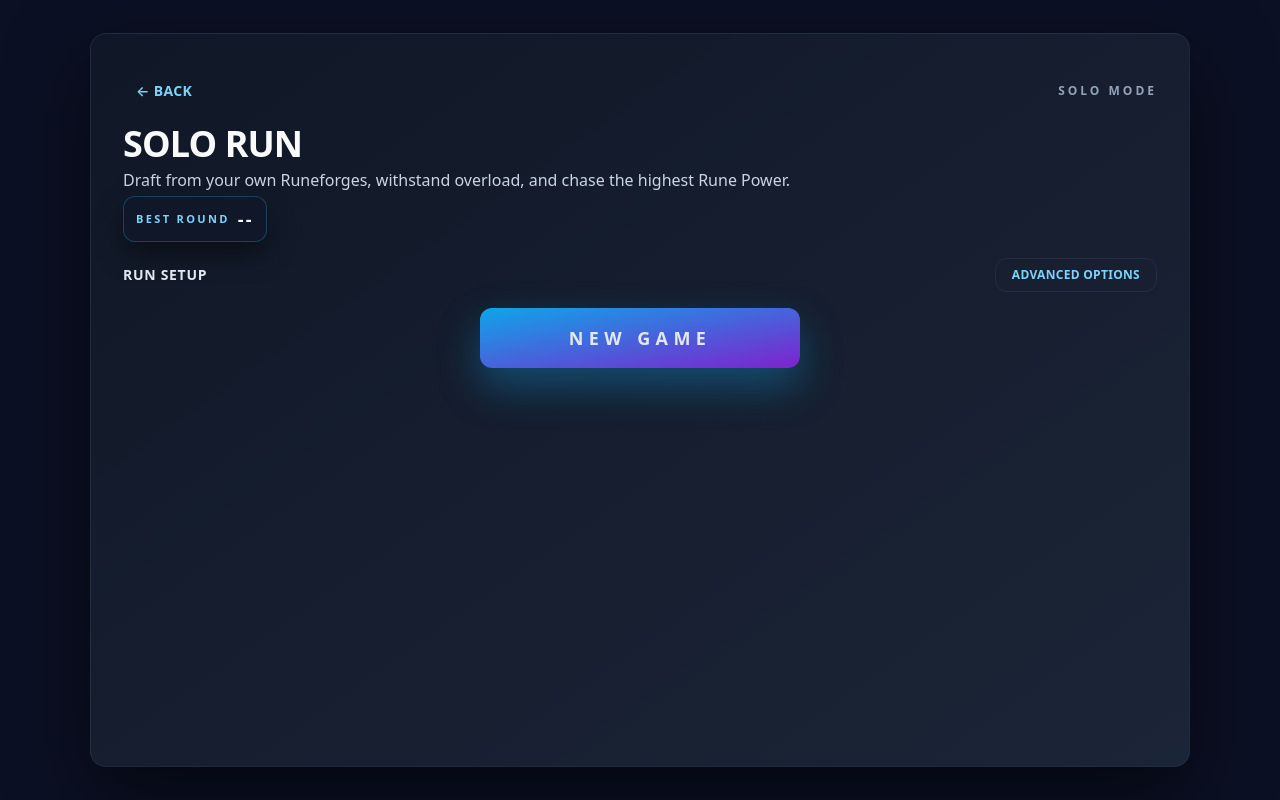
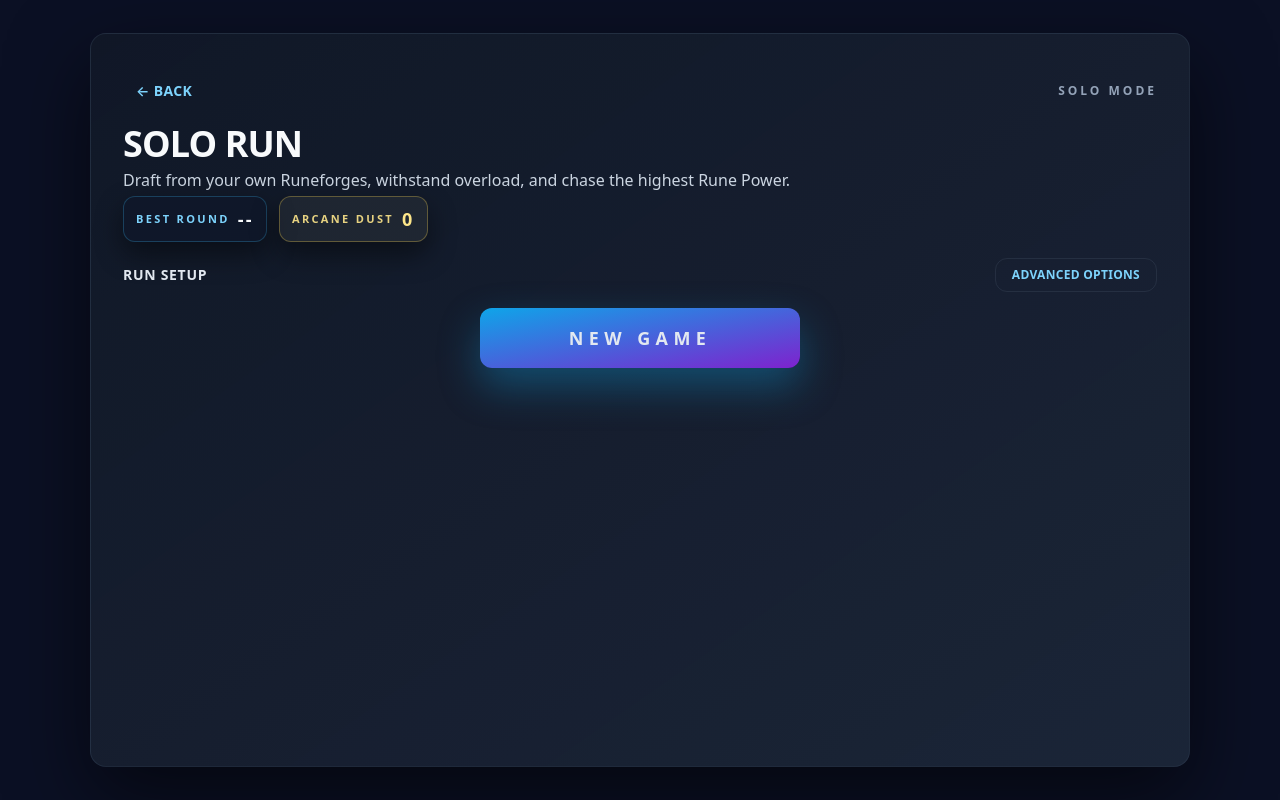
Before and after one commit to vlad92z/necromancer-web, a React (Vite) app: page /solo in a window 1280 px wide. Built offline with nearby package versions, Linux system fonts and the light colour scheme.

Commit message:
Track Arcane Dust

```diff
--- a/src/features/gameplay/components/GameBoardFrame.tsx
+++ b/src/features/gameplay/components/GameBoardFrame.tsx
@@ -111,9 +111,9 @@ export function GameBoardFrame({ gameState, renderContent, variant }: GameBoardF
     lockedPatternLines,
     shouldTriggerEndRound,
     draftSource,
-    round,
     strain,
   } = gameState;
+  const currentRound = useGameplayStore((state) => state.round);
   const soloOutcome = gameState.soloOutcome;
   const runePowerTotal = gameState.runePowerTotal;
   const soloTargetScore = gameState.soloTargetScore;
@@ -201,7 +201,7 @@ export function GameBoardFrame({ gameState, renderContent, variant }: GameBoardF
         return {
           isActive: currentPlayerIndex === 0,
           overloadMultiplier,
-          round,
+          round: currentRound,
           deckCount: player.deck.length,
         };
       })();
@@ -302,7 +302,7 @@ export function GameBoardFrame({ gameState, renderContent, variant }: GameBoardF
     players,
     currentPlayerIndex,
     currentPlayerId: currentPlayer.id,
-    round,
+    round: currentRound,
     isDraftPhase,
     isGameOver,
 
@@ -373,7 +373,7 @@ export function GameBoardFrame({ gameState, renderContent, variant }: GameBoardF
           </button>
           <div className="mt-1 rounded-xl border border-sky-400/40 bg-[rgba(9,12,26,0.9)] px-4 py-3 text-left shadow-[0_14px_36px_rgba(0,0,0,0.45)]">
             <div className="text-[11px] font-semibold uppercase tracking-[0.28em] text-sky-200">Current Round</div>
-            <div className="text-2xl font-extrabold text-white leading-tight">Round {round}</div>
+            <div className="text-2xl font-extrabold text-white leading-tight">Round {currentRound}</div>
           </div>
         </div>
       )}
--- a/src/features/gameplay/components/SoloStartScreen.tsx
+++ b/src/features/gameplay/components/SoloStartScreen.tsx
@@ -16,16 +16,18 @@ interface SoloStartScreenProps {
   onContinueSolo?: () => void;
   canContinue?: boolean;
   bestRound?: number;
+  arcaneDust?: number;
 }
 
 const inputClasses =
   'w-full rounded-lg border border-slate-600/70 bg-slate-900 px-3 py-2 text-sm font-semibold text-slate-100 outline-none focus-visible:outline focus-visible:outline-2 focus-visible:outline-offset-2 focus-visible:outline-sky-400';
 
-export function SoloStartScreen({ onStartSolo, onContinueSolo, canContinue = false, bestRound = 0 }: SoloStartScreenProps) {
+export function SoloStartScreen({ onStartSolo, onContinueSolo, canContinue = false, bestRound = 0, arcaneDust = 0 }: SoloStartScreenProps) {
   const navigate = useNavigate();
   const [runeTypeCount, setRuneTypeCount] = useState<RuneTypeCount>(6);
   const [soloConfig, setSoloConfig] = useState<SoloRunConfig>({ ...DEFAULT_SOLO_CONFIG });
   const [showAdvanced, setShowAdvanced] = useState(false);
+  const formattedDust = arcaneDust.toLocaleString();
 
   const updateConfigValue = <K extends keyof SoloRunConfig>(key: K, value: SoloRunConfig[K]) => {
     setSoloConfig((prev) => ({ ...prev, [key]: value }));
@@ -77,9 +79,15 @@ export function SoloStartScreen({ onStartSolo, onContinueSolo, canContinue = fal
           <p className="text-base text-slate-300">
             Draft from your own Runeforges, withstand overload, and chase the highest Rune Power.
           </p>
-          <div className="inline-flex items-center gap-2 rounded-xl border border-sky-400/25 bg-slate-900/70 px-3 py-2 text-[13px] font-semibold uppercase tracking-[0.18em] text-sky-100 shadow-[0_12px_28px_rgba(0,0,0,0.45)]">
-            <span className="text-[11px] text-sky-300">Best Round</span>
-            <span className="text-lg font-extrabold text-slate-50">{bestRound > 0 ? bestRound : '--'}</span>
+          <div className="flex flex-wrap gap-3">
+            <div className="inline-flex items-center gap-2 rounded-xl border border-sky-400/25 bg-slate-900/70 px-3 py-2 text-[13px] font-semibold uppercase tracking-[0.18em] text-sky-100 shadow-[0_12px_28px_rgba(0,0,0,0.45)]">
+              <span className="text-[11px] text-sky-300">Best Round</span>
+              <span className="text-lg font-extrabold text-slate-50">{bestRound > 0 ? bestRound : '--'}</span>
+            </div>
+            <div className="inline-flex items-center gap-2 rounded-xl border border-amber-300/30 bg-amber-100/5 px-3 py-2 text-[13px] font-extrabold uppercase tracking-[0.18em] text-amber-100 shadow-[0_12px_28px_rgba(0,0,0,0.45)]">
+              <span className="text-[11px] font-semibold text-amber-200/90">Arcane Dust</span>
+              <span className="text-lg text-amber-200">{formattedDust}</span>
+            </div>
           </div>
         </div>
 
--- a/src/routes/Solo.tsx
+++ b/src/routes/Solo.tsx
@@ -11,6 +11,7 @@ import { setNavigationCallback, useGameplayStore } from '../state/stores/gamepla
 import { GameBoardFrame } from '../features/gameplay/components/GameBoardFrame';
 import type { GameState, RuneTypeCount, SoloRunConfig } from '../types/game';
 import { hasSavedSoloState, loadSoloState, saveSoloState, clearSoloState, getBestSoloRound, updateBestSoloRound } from '../utils/soloPersistence';
+import { addArcaneDust, getArcaneDust, getArcaneDustReward } from '../utils/arcaneDust';
 
 const selectPersistableSoloState = (state: GameplayStore): GameState => {
   const {
@@ -36,6 +37,7 @@ export function Solo() {
     const savedRound = savedState?.matchType === 'solo' ? savedState.round : 0;
     return Math.max(storedBest, savedRound);
   });
+  const [arcaneDust, setArcaneDust] = useState<number>(() => getArcaneDust());
 
   useEffect(() => {
     setNavigationCallback(() => navigate('/solo'));
@@ -49,6 +51,8 @@ export function Solo() {
   }, [navigate, matchType, prepareSoloMode, runeTypeCount]);
 
   useEffect(() => {
+    let lastCompletionSignature: string | null = null;
+
     const unsubscribe = useGameplayStore.subscribe((state) => {
       const persistableState = selectPersistableSoloState(state);
       if (persistableState.matchType === 'solo' && persistableState.gameStarted) {
@@ -61,6 +65,24 @@ export function Solo() {
           }
           return updateBestSoloRound(nextBest);
         });
+      }
+
+      const completionAchieved =
+        state.matchType === 'solo' &&
+        state.soloOutcome === 'victory' &&
+        (state.turnPhase === 'game-over' || state.turnPhase === 'deck-draft');
+
+      if (completionAchieved) {
+        const completionSignature = `${state.soloOutcome}-${state.turnPhase}-${state.round}`;
+        if (completionSignature !== lastCompletionSignature) {
+          const reward = getArcaneDustReward(state.round);
+          if (reward > 0) {
+            setArcaneDust(addArcaneDust(reward));
+          }
+          lastCompletionSignature = completionSignature;
+        }
+      } else {
+        lastCompletionSignature = null;
       }
     });
 
@@ -90,6 +112,7 @@ export function Solo() {
         onContinueSolo={handleContinueSolo}
         canContinue={hasSavedSoloRun}
         bestRound={bestSoloRound}
+        arcaneDust={arcaneDust}
       />
     );
   }
--- /dev/null
+++ b/src/utils/arcaneDust.ts
@@ -0,0 +1,40 @@
+/**
+ * Arcane Dust persistence helpers - stores meta-currency locally
+ */
+
+const ARCANE_DUST_KEY = 'necromancer-arcane-dust';
+
+const canAccessStorage = (): boolean => typeof window !== 'undefined';
+
+export function getArcaneDust(): number {
+  if (!canAccessStorage()) return 0;
+  const rawValue = window.localStorage.getItem(ARCANE_DUST_KEY);
+  if (!rawValue) return 0;
+
+  const parsed = Number.parseInt(rawValue, 10);
+  return Number.isFinite(parsed) && parsed > 0 ? parsed : 0;
+}
+
+export function saveArcaneDust(amount: number): number {
+  const normalized = Math.max(0, Math.floor(amount));
+  if (!canAccessStorage()) return normalized;
+
+  try {
+    window.localStorage.setItem(ARCANE_DUST_KEY, normalized.toString());
+  } catch (error) {
+    console.error('Failed to save Arcane Dust', error);
+  }
+
+  return normalized;
+}
+
+export function addArcaneDust(amount: number): number {
+  const current = getArcaneDust();
+  const nextTotal = Math.max(0, Math.floor(current + amount));
+  return saveArcaneDust(nextTotal);
+}
+
+export function getArcaneDustReward(round: number): number {
+  const normalizedRound = Math.max(0, Math.floor(round));
+  return normalizedRound * 50;
+}
```
Also changed, not shown: 1 other file (tests, documents, lock files or other folders).
